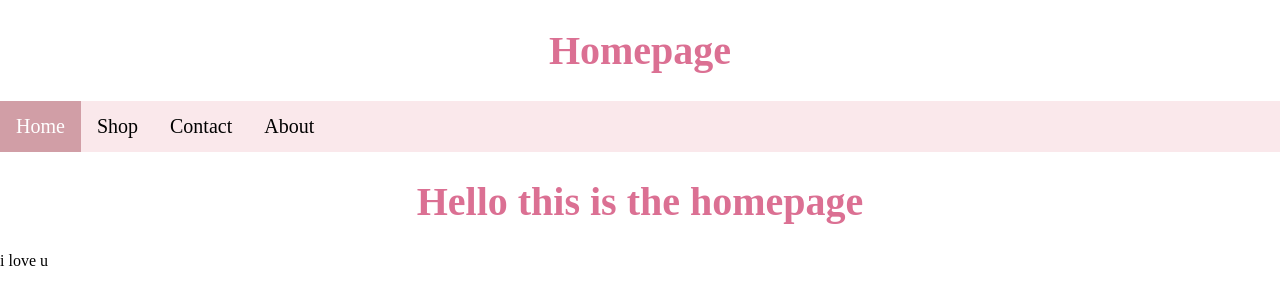
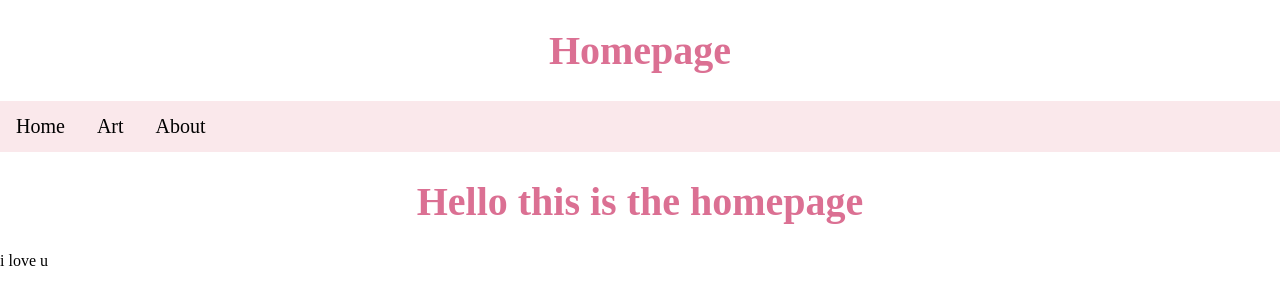
Before and after one commit to LybaaT/flask, a Flask app: page / in a window 1280 px wide. Shown: the top 305 px of the page. Run offline with Flask 2, Linux system fonts and the light colour scheme.

Commit message:
adding imges and creating routes

```diff
--- a/app.py
+++ b/app.py
@@ -9,12 +9,12 @@ app = Flask(__name__)
 def index():
     return render_template('index.html')
 
-@app.route('/contact')
-def shop():
-    return render_template('contact.html')
+@app.route('/art')
+def art():
+    return render_template('art.html')
 
 @app.route('/about')
 def about():
     return render_template('about.html')
 
-app.run(host='0.0.0.0', port=port)
+app.run(host='0.0.0.0', port=port, debug=True)
--- a/templates/base.html
+++ b/templates/base.html
@@ -25,14 +25,13 @@
         .nav a:hover {
             background-color: rgb(240, 179, 188);
         }
-        .nav a.active {
-            background-color: rgb(209, 158, 166);
-            color: white;
-        }
         h1 {
             text-align: center;
             color: palevioletred;
             font-size: 40px;
+        }
+        .art {
+            width: 400px;
         }
     </style>
 </head>
@@ -40,9 +39,8 @@
     <h1>{% block title %}{% endblock %}</h1>
 
     <div class="nav">
-        <a class="active" href="/">Home</a>
-        <a href="/shop">Shop</a>
-        <a href="/contact">Contact</a>
+        <a href="/">Home</a>
+        <a href="/art">Art</a>
         <a href="/about">About</a>
       </div>
 
```
Also changed, not shown: templates/art.html (added, +9 -0 lines), static/art/birch.jpeg (added), static/art/bonfire.jpeg (added), static/art/eiffel.jpeg (added), static/art/field.jpeg (added), static/art/italy.jpeg (added), static/art/kyoto.jpeg (added), static/art/lake.jpeg (added), static/art/lemons.jpeg (added), static/art/macca.jpeg (added), static/art/purp.jpeg (added), static/art/saddar.jpeg (added), static/art/shapes.jpeg (added), static/art/waves.jpeg (added).
